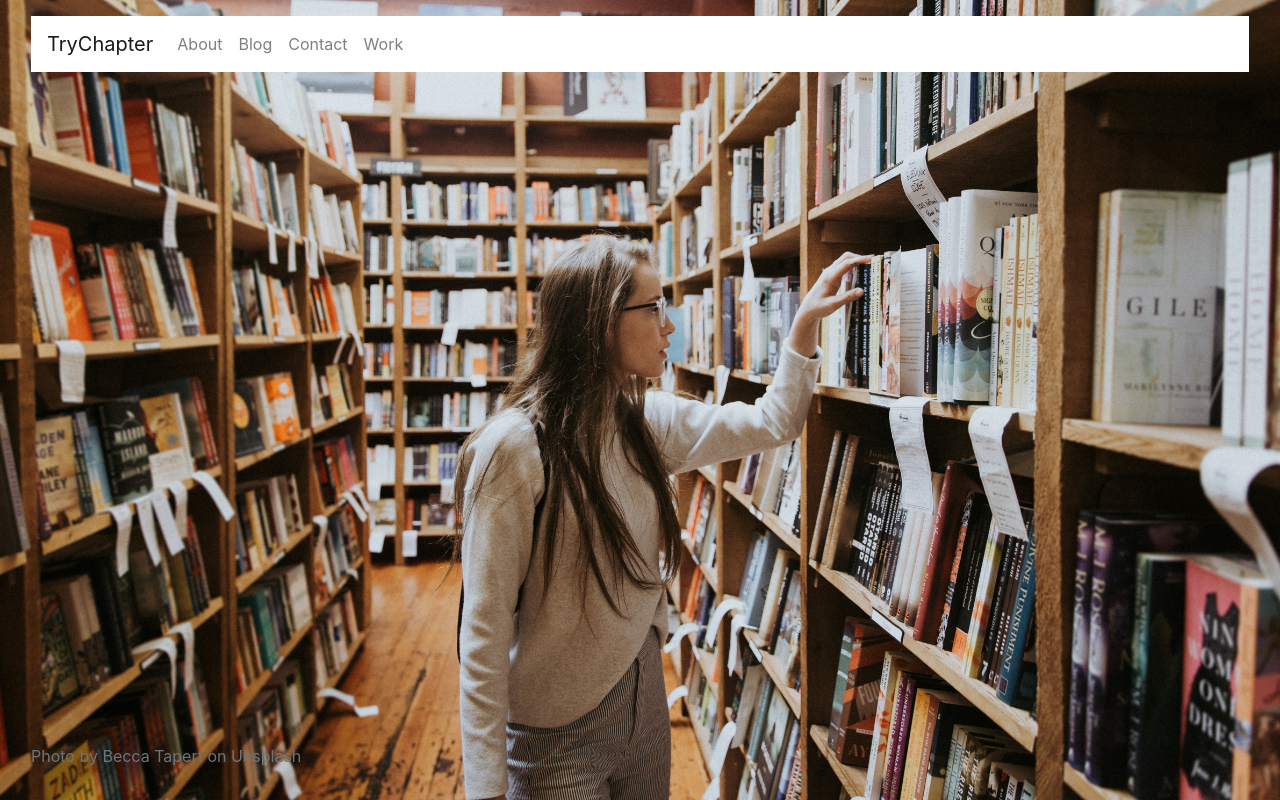
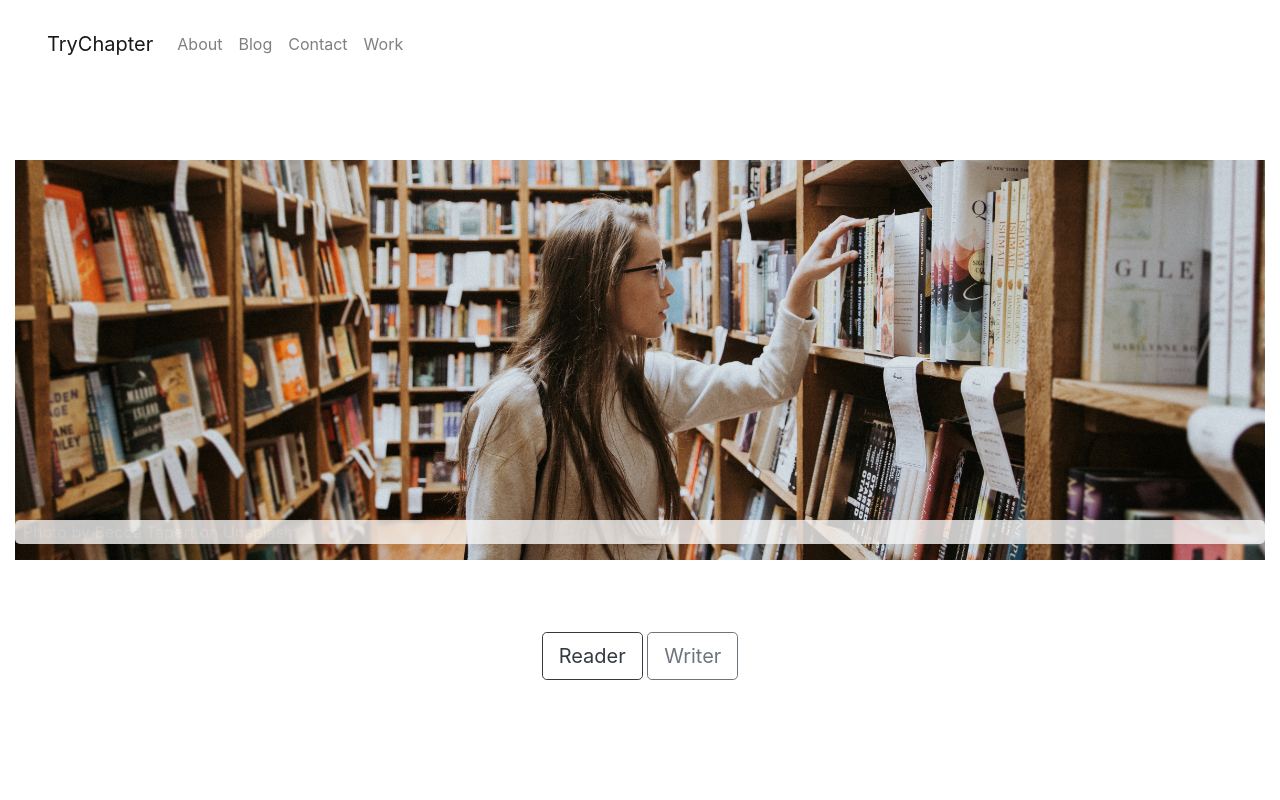
Before and after one commit to szymanskirafal/trychapter, a Django app: page / in a window 1280 px wide. Run offline with Django 3.2, Linux system fonts and the light colour scheme; some libraries are stand-ins or nearby versions; some web fonts are replaced.

Commit message:
added reader writer buttons and changed background image size to 50

```diff
--- a/trychapter/static/css/trychapter.css
+++ b/trychapter/static/css/trychapter.css
@@ -26,3 +26,9 @@
   border-radius: 5px;
   opacity: 0.8;
 }
+
+.opa {
+  background-color: whitesmoke;
+  border-radius: 5px;
+  opacity: 0.8;
+}
--- a/trychapter/templates/pages/home.html
+++ b/trychapter/templates/pages/home.html
@@ -3,13 +3,25 @@
 {% block content %}
 
 
-<div class="container-fluid d-flex flex-column justify-content-between min-height-100 becca">
+<div class="container-fluid d-flex flex-column h-100 justify-content-between min-height-100">
+  {% include "_nav.html" %}
+  <div class="d-flex flex-column justify-content-end h-50 becca">
 
-  {% include '_nav.html' %}
+
+    <p class="px-2 text-white opa">Photo by Becca Tapert on Unsplash</p>
+  </div>
+  <div class="text-center ">
+
+      <a href="#" class="btn btn-lg btn-outline-dark" role="button">Reader</a>
+
+      <a href="#" class="btn btn-lg btn-outline-secondary" role="button">Writer</a>
+
+
+  </div>
+  <br><br>
 
 
 
-  <p class="p-3 text-secondary">Photo by Becca Tapert on Unsplash</p>
 
 </div>
 
```
Also changed, not shown: trychapter/templates/_nav2.html (added, +38 -0 lines).
